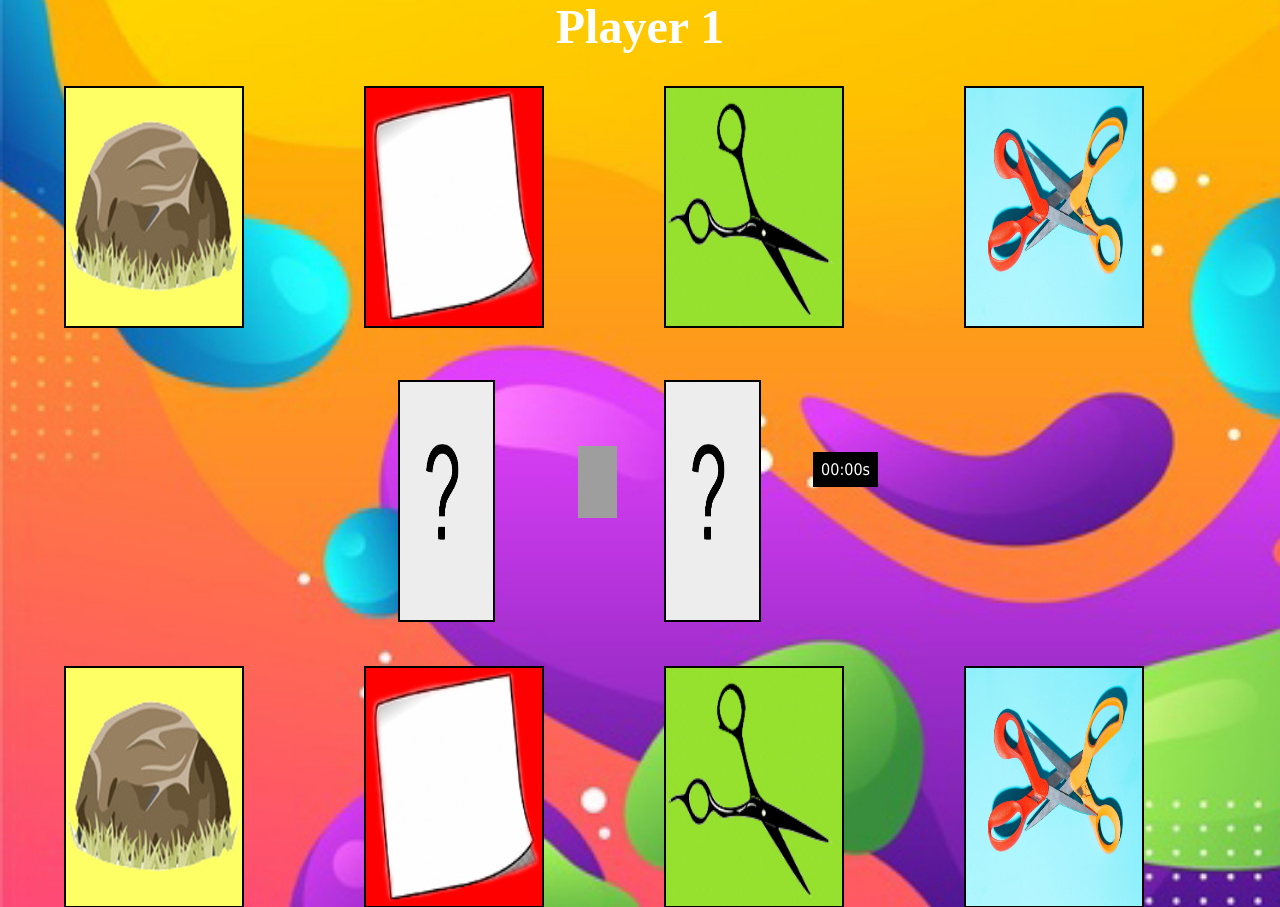
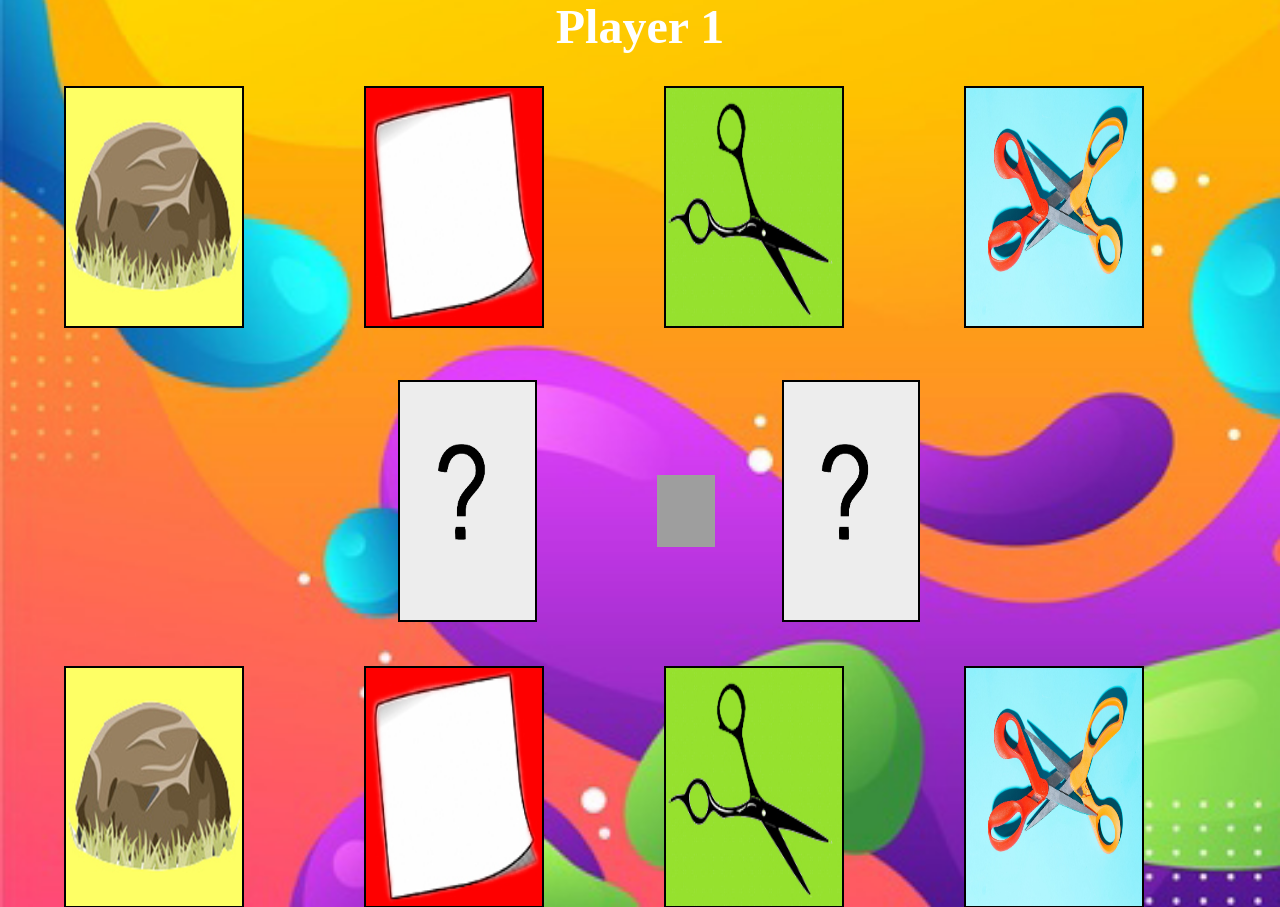
Before and after one commit to noAudio/RockPaperScissors, a Flask app: page / in a window 1280 px wide. Shown: the part 49-956 px from the top of the page. Run offline with Flask 2, Linux system fonts and the light colour scheme; grey boxes are pictures that could not be loaded.

Commit message:
Removed timer

```diff
--- a/templates/index.html
+++ b/templates/index.html
@@ -50,7 +50,8 @@
       <section class="placement">
         {% if player %}
         <div id="dropzone" class="dropzone">
-          <img src="{{ url_for('static', filename='src/' + player + '.jpg') }}" width="100%" class="dropzone" id="dropzone">
+          <img src="{{ url_for('static', filename='src/' + player + '.jpg') }}" width="100%" class="dropzone"
+            id="dropzone">
         </div>
         {% else %}
         <div id="dropzone" class="dropzone">
@@ -62,16 +63,14 @@
         </div>
         {% if computer %}
         <div class="dropzone">
-          <img src="{{ url_for('static', filename='src/' + computer + '.jpg') }}" width="100%" class="dropzone" id="dropzone">
+          <img src="{{ url_for('static', filename='src/' + computer + '.jpg') }}" width="100%" class="dropzone"
+            id="dropzone">
         </div>
         {% else %}
         <div class="dropzone">
           <img src="{{ url_for('static', filename='src/placers 2.jpg') }}" width="100%" class="dropzone">
         </div>
         {% endif %}
-        <div class="timing-box">
-          <span id="timer" class="timer">00:05s</span>
-        </div>
       </section>
     </section>
     <!-- /The rock paper scissor section -->
```
Lines whose indentation alone changed are shown as unchanged.
